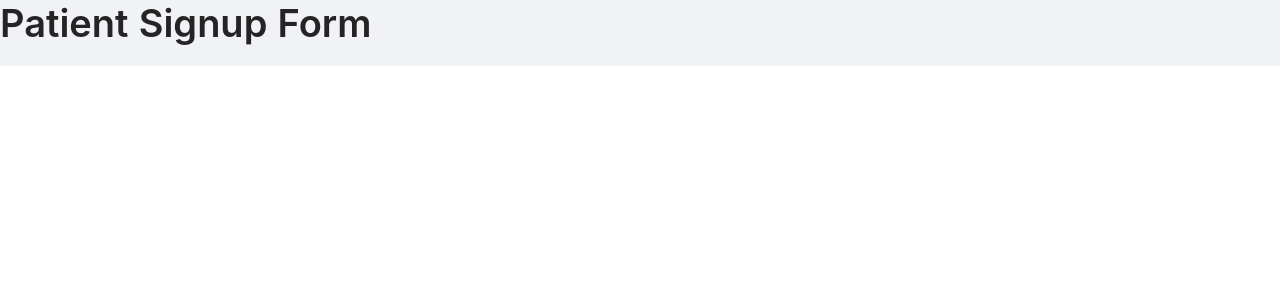
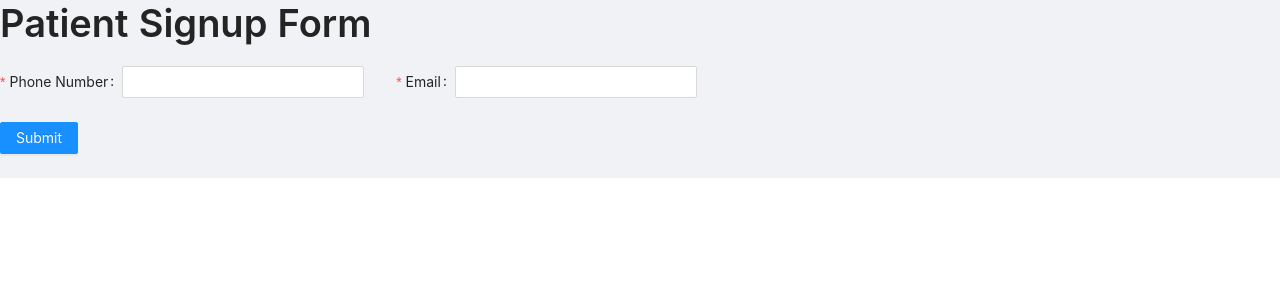
Before and after one commit to kashifali11/patient_signup_form, a React app: page / in a window 1280 px wide. Shown: the top 300 px of the page. Built offline with nearby package versions, Linux system fonts and the light colour scheme.

Commit message:
added submit button

```diff
--- a/src/app/components/userInformationForm/UserInformationForm.jsx
+++ b/src/app/components/userInformationForm/UserInformationForm.jsx
@@ -1,17 +1,19 @@
-import Form from "antd/lib/form/Form";
+import {Form,Button} from "antd";
 import React from "react";
 import PersonalInformation from "./personalInformation/PersonalInformation.jsx";
-const layout = {
-  labelCol: { span: 8 },
-  wrapperCol: { span: 16 },
-};
+
 export default function UserInformationForm() {
   const onFinish = (values) => {
     console.log(values);
   };
   return (
-    <Form  name="patient_signup_form" onFinish={onFinish}>
+    <Form name="patient_signup_form" onFinish={onFinish}>
       <PersonalInformation />
+      <Form.Item>
+        <Button type="primary" htmlType="submit">
+          Submit
+        </Button>
+      </Form.Item>
     </Form>
   );
 }
--- a/src/app/container/SignUpForm.jsx
+++ b/src/app/container/SignUpForm.jsx
@@ -1,9 +1,11 @@
 import Title from 'antd/lib/typography/Title'
 import React from 'react'
+import UserInformationForm from "../components/userInformationForm/UserInformationForm.jsx";
 export default function Home() {
     return (
         <>
           <Title>Patient Signup Form</Title>
+          <UserInformationForm />
         </>
     )
 }
```
